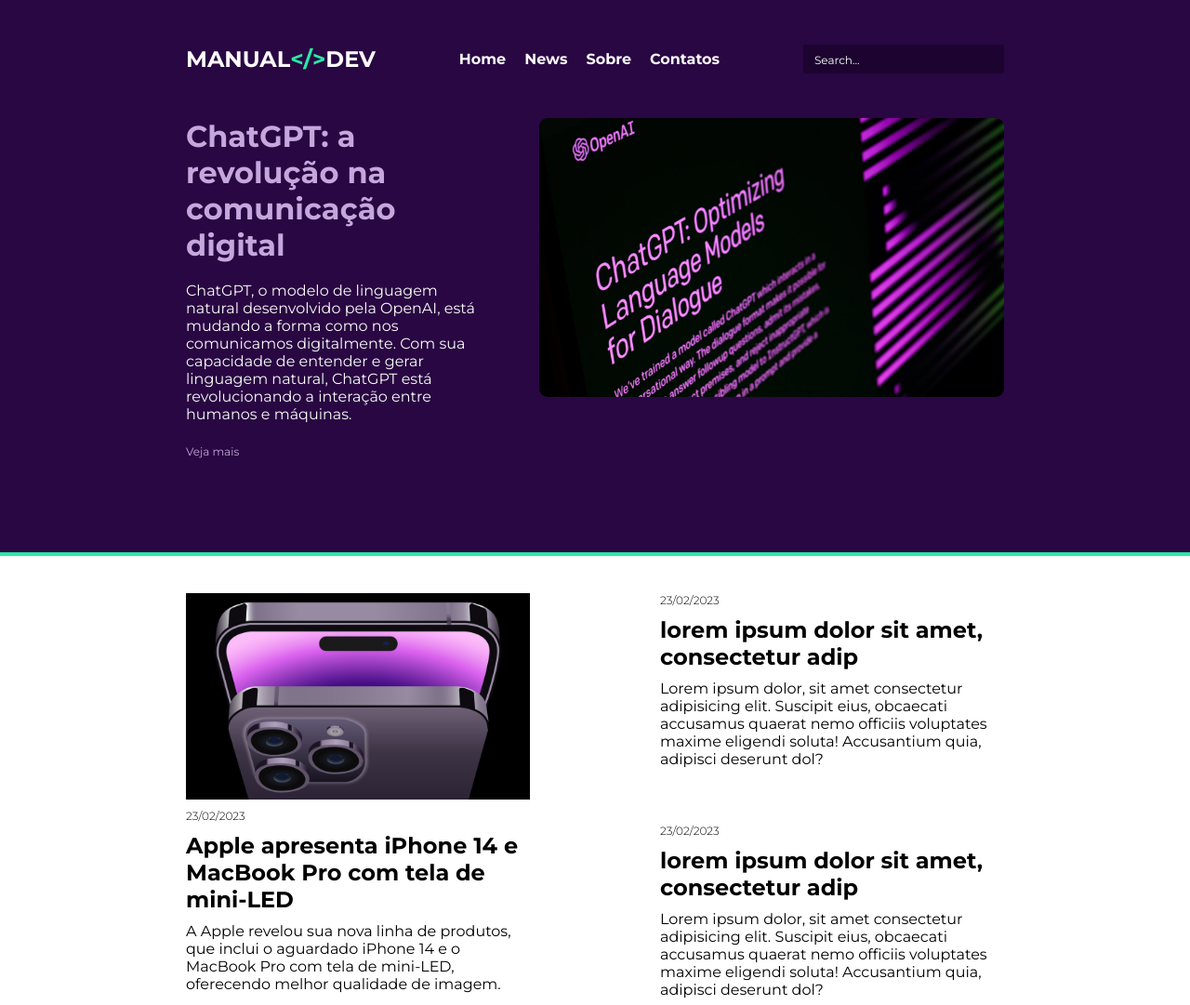
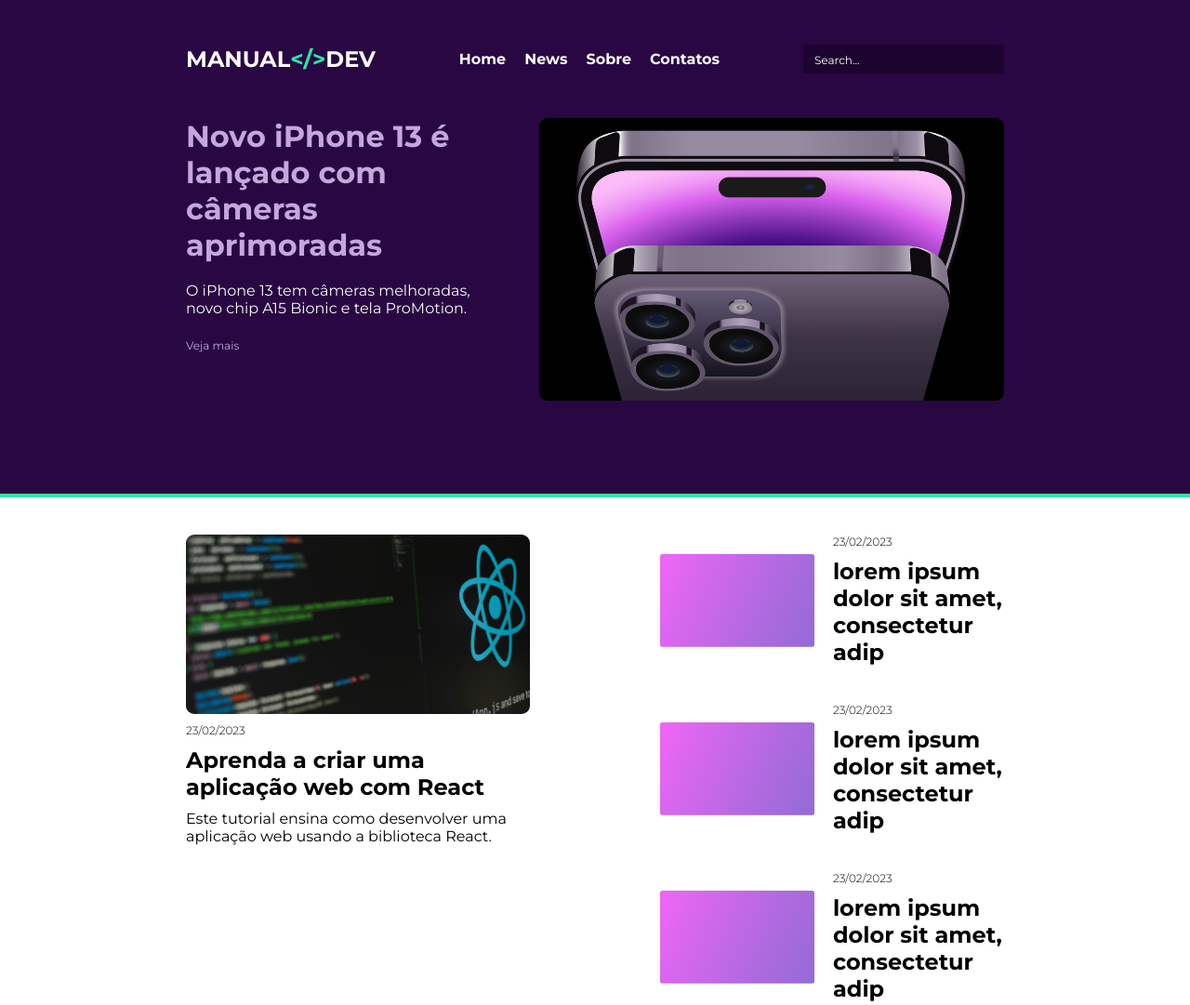
Before and after one commit to ManoelRIos/Manual-dev, a plain HTML site: page index.html in a window 1280 px wide. Shown: the top 1081 px of the page at 93% size. Drawn offline with Linux system fonts and the light colour scheme.

Commit message:
Add pagina de noticias

```diff
--- a/index.html
+++ b/index.html
@@ -40,7 +40,7 @@
             <a href="">Home</a>
           </li>
           <li>
-            <a href="">News</a>
+            <a href="./src/pages/noticias.html">News</a>
           </li>
           <li>
             <a href="">Sobre</a>
@@ -93,23 +93,30 @@
 
         <div class="content-news">
           <div class="news">
-            <span class="date">23/02/2023</span>
+            <img src="./public/assets/images/Rectangle 10.png" alt="">
+            <div class="text">
+              <span class="date">23/02/2023</span>
             <h2 class="title">lorem ipsum dolor sit amet, consectetur adip</h2>
-            <p class="description">
-              Lorem ipsum dolor, sit amet consectetur adipisicing elit. Suscipit
-              eius, obcaecati accusamus quaerat nemo officiis voluptates maxime
-              eligendi soluta! Accusantium quia, adipisci deserunt dol?
-            </p>
+
+            </div>
           </div>
 
           <div class="news">
-            <span class="date">23/02/2023</span>
+            <img src="./public/assets/images/Rectangle 10.png" alt="">
+            <div class="text">
+              <span class="date">23/02/2023</span>
             <h2 class="title">lorem ipsum dolor sit amet, consectetur adip</h2>
-            <p class="description">
-              Lorem ipsum dolor, sit amet consectetur adipisicing elit. Suscipit
-              eius, obcaecati accusamus quaerat nemo officiis voluptates maxime
-              eligendi soluta! Accusantium quia, adipisci deserunt dol?
-            </p>
+
+            </div>
+          </div>
+
+          <div class="news">
+            <img src="./public/assets/images/Rectangle 10.png" alt="">
+            <div class="text">
+              <span class="date">23/02/2023</span>
+            <h2 class="title">lorem ipsum dolor sit amet, consectetur adip</h2>
+
+            </div>
           </div>
         </div>
       </div>
--- a/public/styles/global.css
+++ b/public/styles/global.css
@@ -78,6 +78,7 @@ body{
   padding: 0 20rem;
 }
 
+
 /* HEADER */
 header {
   width: 100%;
@@ -145,6 +146,7 @@ header #main-news {
 
 #main-news .text {
   width: 100%;
+  max-width: 640px;
 }
 
 #main-news .text .title {
@@ -177,8 +179,10 @@ header #main-news {
 }
 
 #main-news .news-image{
+  width: 100%;
   min-width: 500px;
-  height: 300px;
+  min-height: 300px;
+  max-height: 50%;
   //Ajeitar tamanho da imagem
   background-color: var(--base-color);
   overflow: hidden;
@@ -205,6 +209,10 @@ main .highlights-news .card-news{
   flex-direction: column;
   gap: 1rem;
   height: 100%;
+}
+
+main .highlights-news .card-news #img{
+  border-radius: 9px;
 }
 
 main .highlights-news .card-news span.date{
@@ -236,10 +244,23 @@ main .highlights-news .content-news{
   display: flex;
   flex-direction: column;
   justify-content: flex-start;
-  gap: 6rem;
+  gap: 4rem;
 }
 
 main .highlights-news .content-news .news {
+  display: flex;
+  gap: 2rem;
+  align-items: center;
+}
+
+main .highlights-news .content-news .news img {
+  width: 200px;
+  height: 100%;
+  max-height: 100px;
+}
+
+
+main .highlights-news .content-news .news .text {
   display: flex;
   flex-direction: column;
   gap: 1rem;
@@ -272,6 +293,14 @@ main .news-container {
   gap: 1rem;
 }
 
+.news-container .news #img{
+  width: 100%;
+  height:200px;
+  border-radius: 9px;
+  object-fit: cover;
+  background-position: center;
+}
+
 .news-container .news span.date{
   font-size: 1.2rem;
   font-weight: lighter;
--- a/server/db/database.js
+++ b/server/db/database.js
@@ -1,16 +1,82 @@
 const posts = [
   {
-    title: "ChatGPT: a revolução na comunicação digital",
-    description:
-      "ChatGPT, o modelo de linguagem natural desenvolvido pela OpenAI, está mudando a forma como nos comunicamos digitalmente. Com sua capacidade de entender e gerar linguagem natural, ChatGPT está revolucionando a interação entre humanos e máquinas.",
-    image: "../../public/assets/images/posts/chatgpt.jpg",
+    id: 1,
+    title: "Novo iPhone 13 é lançado com câmeras aprimoradas",
+    description: "O iPhone 13 tem câmeras melhoradas, novo chip A15 Bionic e tela ProMotion.",
+    image: "../../public/assets/images/posts/iphone-14.jpg"
   },
   {
-    title: "Apple apresenta iPhone 14 e MacBook Pro com tela de mini-LED",
-    description:
-      "A Apple revelou sua nova linha de produtos, que inclui o aguardado iPhone 14 e o MacBook Pro com tela de mini-LED, oferecendo melhor qualidade de imagem.",
-    image: "../../public/assets/images/posts/iphone-14.jpg",
+    id: 2,
+    title: "Aprenda a criar uma aplicação web com React",
+    description: "Este tutorial ensina como desenvolver uma aplicação web usando a biblioteca React.",
+    image: "../../public/assets/images/posts/react.jpg"
   },
+  {
+    id: 3,
+    title: "Amazon lança novo dispositivo de streaming Fire TV Stick 4K Max",
+    description: "O novo dispositivo de streaming Fire TV Stick 4K Max suporta resolução 4K e HDR.",
+    image: "../../public/assets/images/posts/react.jpg"
+  },
+  {
+    id: 4,
+    title: "Como usar o Git para gerenciar projetos de software",
+    description: "Este tutorial ensina como usar o Git para gerenciar projetos de software de forma eficiente.",
+    image: "../../public/assets/images/posts/react.jpg"
+  },
+  {
+    id: 5,
+    title: "Microsoft lança o Windows 11 com novo visual e recursos",
+    description: "O Windows 11 apresenta um novo design e novos recursos, como o suporte a aplicativos Android.",
+    image: "../../public/assets/images/posts/react.jpg"
+  },
+  {
+    id: 6,
+    title: "Amazon anuncia novos dispositivos Echo com Alexa",
+    description: "A Amazon lançou novos dispositivos Echo com a assistente virtual Alexa integrada.",
+    image: "../../public/assets/images/posts/react.jpg"
+  },
+  {
+    id: 7,
+    title: "Como criar uma API RESTful com Node.js",
+    description: "Este tutorial ensina como criar uma API RESTful usando o Node.js e o framework Express.",
+    image: "../../public/assets/images/posts/react.jpg"
+  },
+  {
+    id: 8,
+    title: "Google anuncia o Pixel 6 e o Pixel 6 Pro",
+    description: "O Pixel 6 e o Pixel 6 Pro apresentam câmeras aprimoradas e um novo chip Tensor.",
+    image: "../../public/assets/images/posts/react.jpg"
+  },
+  {
+    id: 9,
+    title: "Como criar um aplicativo para Android com Kotlin",
+    description: "Este tutorial ensina como desenvolver um aplicativo para Android usando a linguagem Kotlin.",
+    image: "../../public/assets/images/posts/react.jpg"
+  },
+  {
+    id: 10,
+    title: "Facebook lança o Horizon Workrooms para trabalho remoto em VR",
+    description: "O Horizon Workrooms permite que as equipes trabalhem remotamente em um ambiente de realidade virtual.",
+    image: "../../public/assets/images/posts/react.jpg"
+  },
+  {
+    id: 11,
+    title: "Como criar uma aplicação web com Node.js e MongoDB",
+    description: "Este tutorial ensina como criar uma aplicação web usando o Node.js e o banco de dados MongoDB.",
+    image: "../../public/assets/images/posts/react.jpg"
+  },
+  {
+    id: 12,
+    title: "Apple anuncia novo MacBook Pro com chip M1 Pro ou M1 Max",
+    description: "O novo MacBook Pro apresenta os novos chips M1 Pro ou M1 Max e uma tela mini-LED.",
+    image: "../../public/assets/images/posts/react.jpg"
+  },
+  {
+    id: 13,
+    title: "Como criar um aplicativo para iOS com Swift",
+    description: "Este tutorial ensina como desenvolver um aplicativo para iOS usando a linguagem Swift.",
+    image: "../../public/assets/images/posts/react.jpg"
+  }
 ];
 
 export { posts };
```
Also changed, not shown: src/js/all-posts.js (added, +20 -0 lines), src/pages/noticias.html (added, +93 -0 lines), public/assets/images/posts/react.jpg (added).
